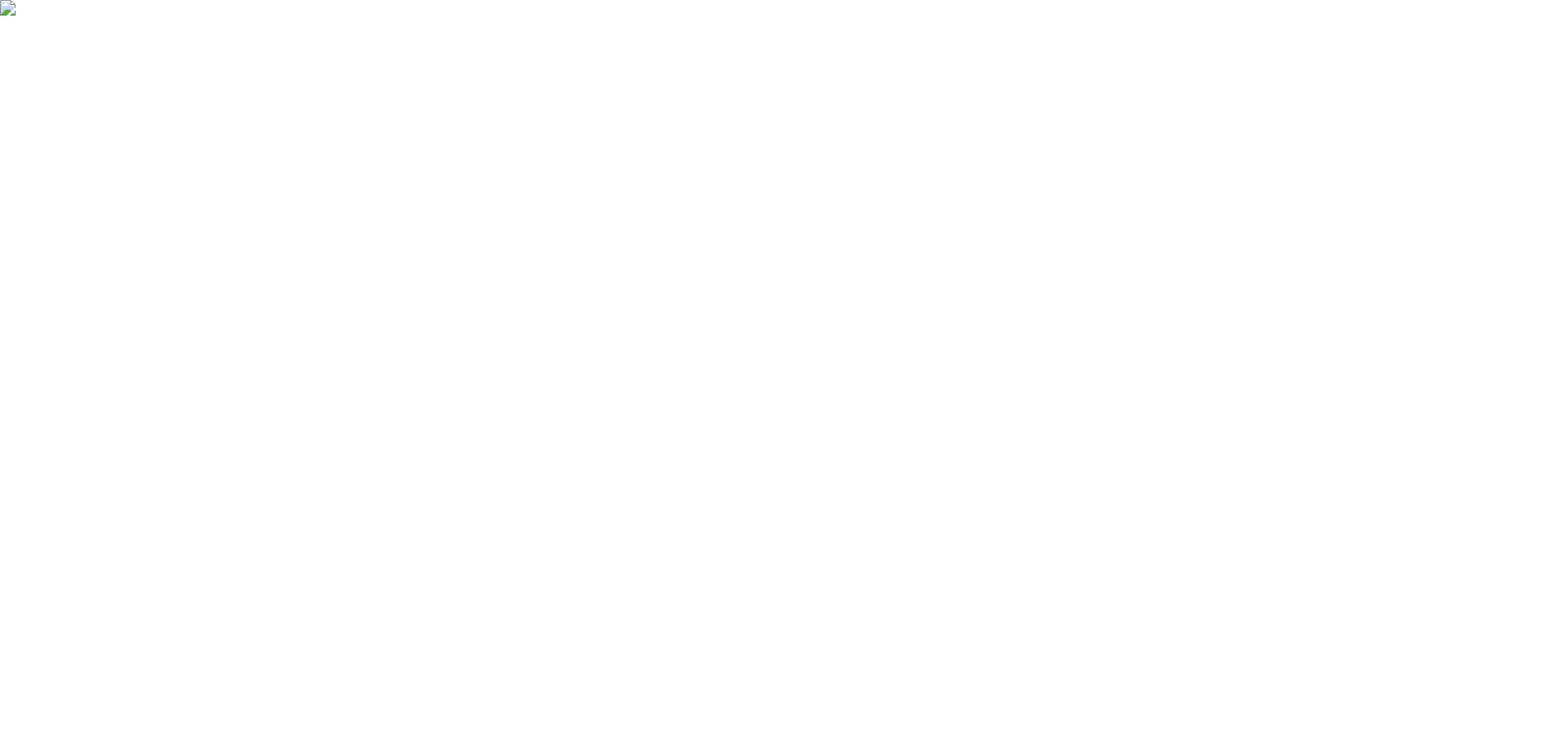
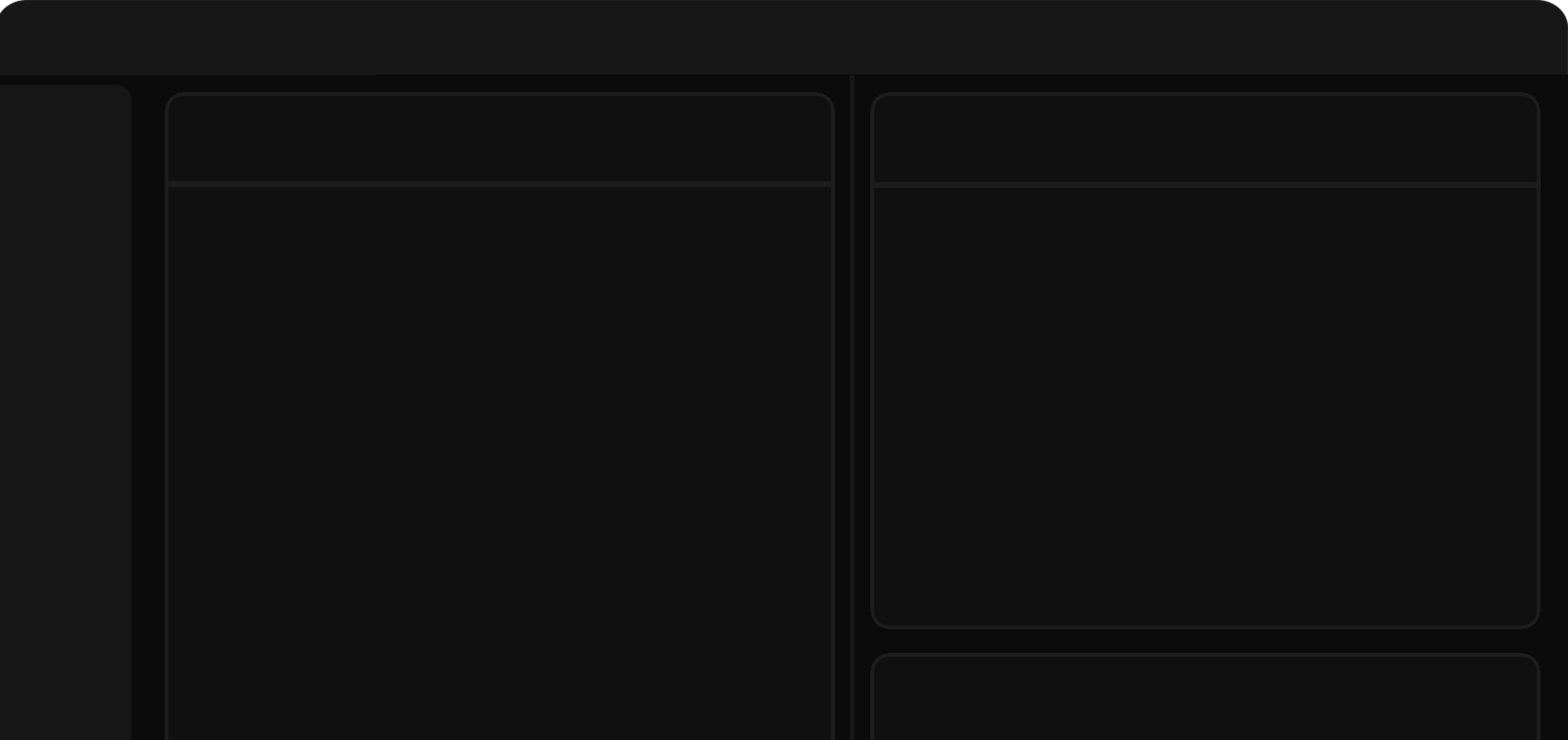
Before and after one commit to mottatiin/uimenu2, a plain HTML site: page index.html in a window 1280 px wide. Shown: the top 756 px of the page at 98% size, 1600 px wide, since content can reach past the window. Drawn offline with Linux system fonts and the light colour scheme.

Commit message:
Update index.html

```diff
--- a/index.html
+++ b/index.html
@@ -1,5 +1,5 @@
 <body>
-  <img src="./MenuHud 2.png"/>
+  <img src="./Menu Hud 2.png"/>
 </body>
 
 <style>
```
